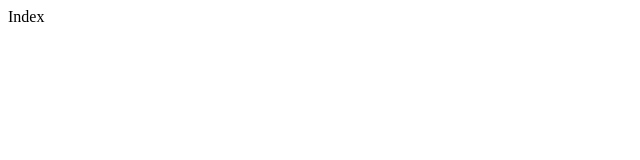
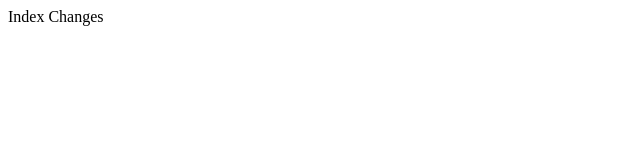
Before and after one commit to MohamadTaha1/BCDpages, a plain HTML site: page index.html in a window 1280 px wide. Shown: the full height of the page, 0-640 px from the left. Drawn offline with Linux system fonts and the light colour scheme.

Commit message:
fixed index

```diff
--- a/index.html
+++ b/index.html
@@ -6,6 +6,6 @@
     <title>Document</title>
   </head>
   <body>
-    <div>Index</div>
+    <div>Index Changes</div>
   </body>
 </html>
```
